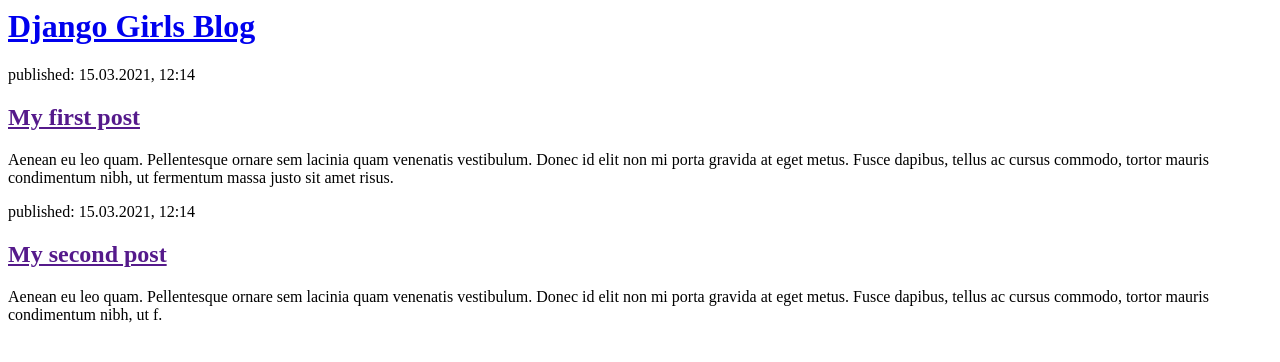
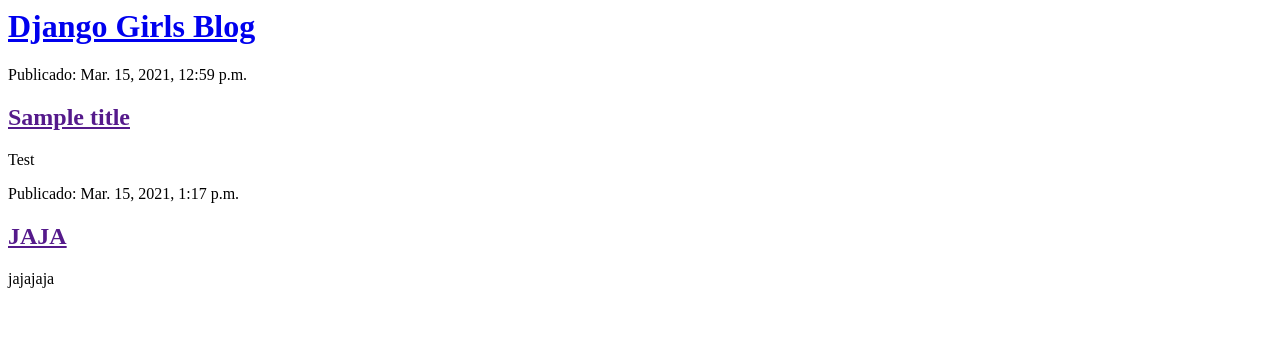
Before and after one commit to eduardoszmo/my-first-blog, a Django app: page / in a window 1280 px wide. Shown: the top 362 px of the page. Run offline with Django 3.2, Linux system fonts and the light colour scheme; data comes from the database, SQL or seed files in the repository; both versions use the stored data as it was after the commit.

Commit message:
Template modificada

```diff
--- a/blog/templates/blog/post_list.html
+++ b/blog/templates/blog/post_list.html
@@ -7,16 +7,12 @@
             <h1><a href="/">Django Girls Blog</a></h1>
         </div>
 
+        {% for post in posts %}
         <div>
-            <p>published: 15.03.2021, 12:14</p>
-            <h2><a href="">My first post</a></h2>
-            <p>Aenean eu leo quam. Pellentesque ornare sem lacinia quam venenatis vestibulum. Donec id elit non mi porta gravida at eget metus. Fusce dapibus, tellus ac cursus commodo, tortor mauris condimentum nibh, ut fermentum massa justo sit amet risus.</p>
+            <p>Publicado: {{ post.published_date }}</p>
+            <h2><a href="">{{ post.title }}</a></h2>
+            <p>{{ post.text|linebreaksbr }}</p>
         </div>
-
-        <div>
-            <p>published: 15.03.2021, 12:14</p>
-            <h2><a href="">My second post</a></h2>
-            <p>Aenean eu leo quam. Pellentesque ornare sem lacinia quam venenatis vestibulum. Donec id elit non mi porta gravida at eget metus. Fusce dapibus, tellus ac cursus commodo, tortor mauris condimentum nibh, ut f.</p>
-        </div>
+        {% endfor %}
     </body>
 </html>
--- /dev/null
+++ b/blog/templates/blog/post_list.html.html
@@ -0,0 +1 @@
+{{ posts }}
--- a/blog/views.py
+++ b/blog/views.py
@@ -1,6 +1,9 @@
 from django.shortcuts import render
+from .models import Post
+from django.utils import timezone
 
 # Create your views here.
 
 def post_list(request):
-    return render(request, 'blog/post_list.html', {})
+    posts = Post.objects.filter(published_date__lte=timezone.now()).order_by('published_date')
+    return render(request, 'blog/post_list.html', {'posts': posts})
```
Also changed, not shown: db.sqlite3.
